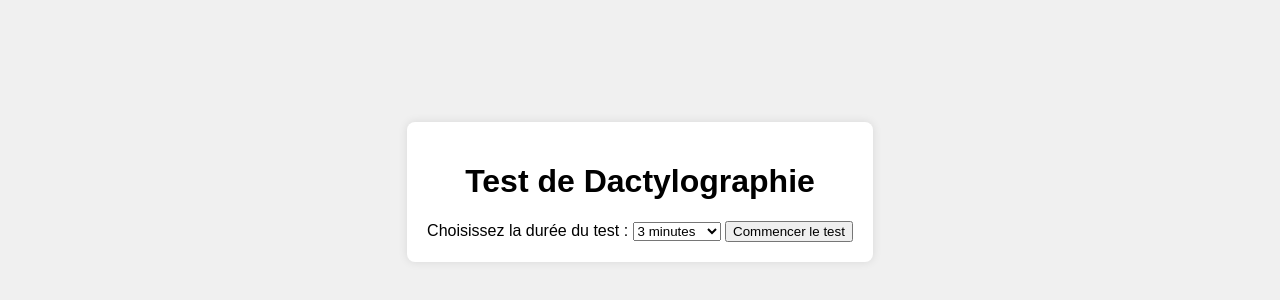
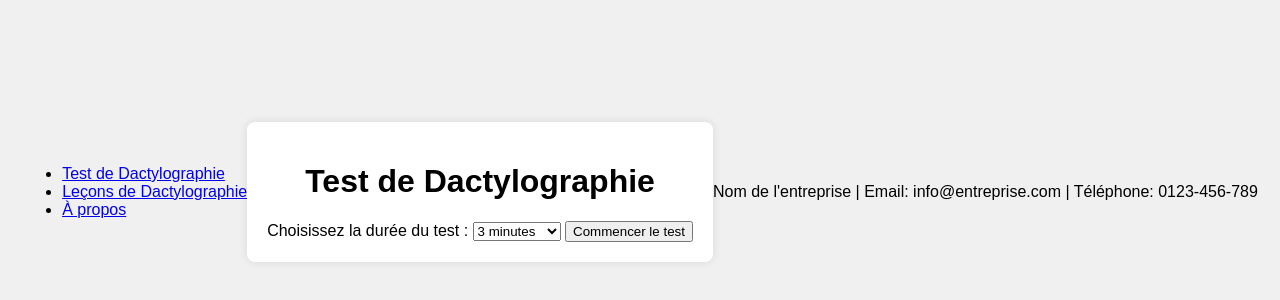
Before and after one commit to gsm1233/gsm1233, a plain HTML site: page index.html in a window 1280 px wide. Shown: the part 208-508 px from the top of the page. Drawn offline with Linux system fonts and the light colour scheme.

Commit message:
Update index.html

```diff
--- a/index.html
+++ b/index.html
@@ -7,6 +7,16 @@
     <link rel="stylesheet" href="styles.css">
 </head>
 <body>
+    <header>
+        <nav>
+            <ul>
+                <li><a href="index.html">Test de Dactylographie</a></li>
+                <li><a href="lessons.html">Leçons de Dactylographie</a></li>
+                <li><a href="about.html">À propos</a></li>
+            </ul>
+        </nav>
+    </header>
+    <main>
         <div class="container">
             <h1>Test de Dactylographie</h1>
             <label for="duration">Choisissez la durée du test :</label>
@@ -31,6 +41,10 @@
                 <button id="restart-button">Refaire un test</button>
             </div>
         </div>
+    </main>
+    <footer>
+        <p>Nom de l'entreprise | Email: info@entreprise.com | Téléphone: 0123-456-789</p>
+    </footer>
     <script src="script.js"></script>
 </body>
 </html>
```
Lines whose indentation alone changed are shown as unchanged.
